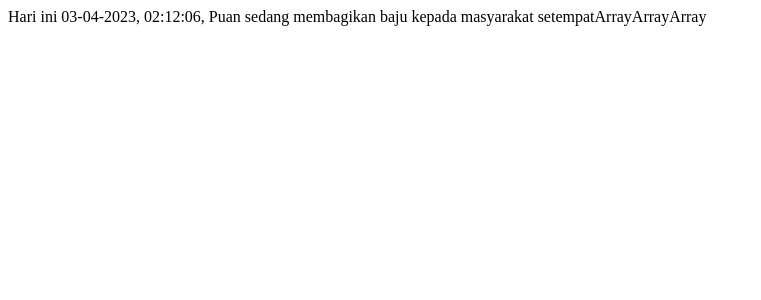
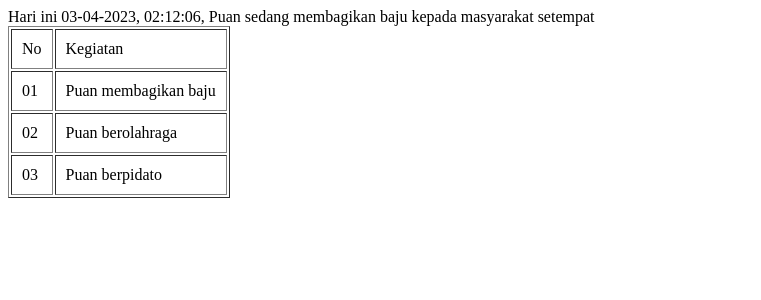
Before and after one commit to Dzakyalifgunawan/matkul_webprog, a PHP site: page /tugas02.php in a window 1280 px wide. Shown: the top 300 px of the page, without its empty margins (0-761 px from the left). Run offline with PHP 8.4, Linux system fonts and the light colour scheme.

Commit message:
Update Terbaru

```diff
--- a/latihan01/tugas02.php
+++ b/latihan01/tugas02.php
@@ -1,17 +1,28 @@
+<!DOCTYPE html>
+<html lang="en">
+<head>
+    <meta charset="UTF-8">
+    <meta http-equiv="X-UA-Compatible" content="IE=edge">
+    <meta name="viewport" content="width=device-width, initial-scale=1.0">
+    <title>Document</title>
+</head>
+<body>
+    <table border = "1" cellpadding = "10">
+        <tr>
+            <td>No</td>
+            <td>Kegiatan</td>
+        </tr>
         <?php
             $data = array (
-        array ('no' => '01', 'keliling' => 'baju'),
-        array ('no' => '02', 'keliling' => 'olahraga'),
-        array ('no' => '03', 'keliling' => 'pidato'),
+            array ('no' => '01', 'kegiatan' => 'Puan membagikan baju'),
+            array ('no' => '02', 'kegiatan' => 'Puan berolahraga'),
+            array ('no' => '03', 'kegiatan' => 'Puan berpidato'),
             );
-    $kegiatan = $data[0]['keliling'];
+            $kegiatan = $data[0]['kegiatan'];
 
-    if($kegiatan == $data[0]['keliling']){
+            if($kegiatan == $data[0]['kegiatan']){
                 echo kata1();
-        foreach($data as $k){
-            echo $k."";
-        }
-    }elseif($kegiatan == $data[1]['keliling']){
+            }elseif($kegiatan == $data[1]['kegiatan']){
                 echo kata2();
             }else{
                 echo kata3();
@@ -37,4 +48,16 @@
                 $kata = "$jam, $nama sedang Berpidato didepan Pak Jokowi";
                 echo "Hari ini $kata";
             }
+
+            foreach($data as $d){
             ?>
+        <tr>
+            <td><?php echo $d['no']?></td>
+            <td><?php echo $d['kegiatan']?></td>
+        </tr>
+        <?php
+            }
+        ?>
+    </table>
+</body>
+</html>
```
Lines whose indentation alone changed are shown as unchanged.
